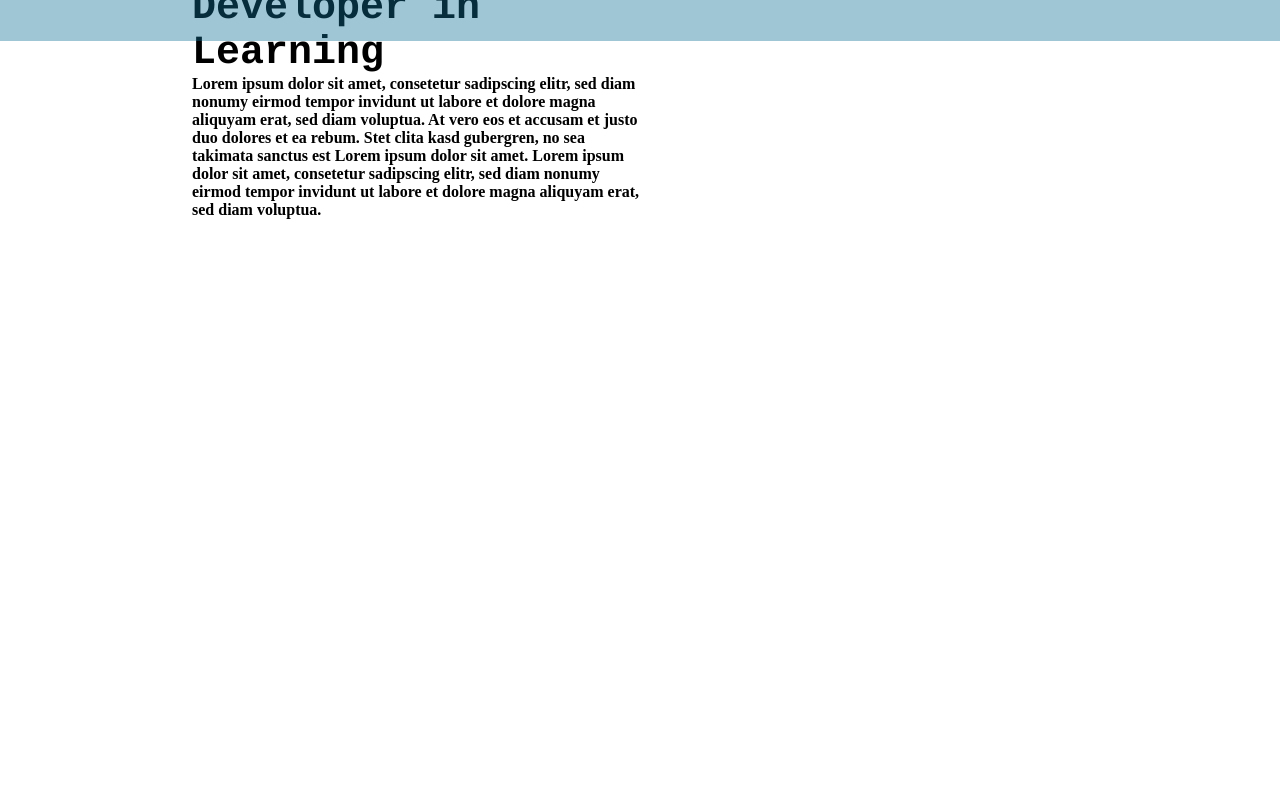
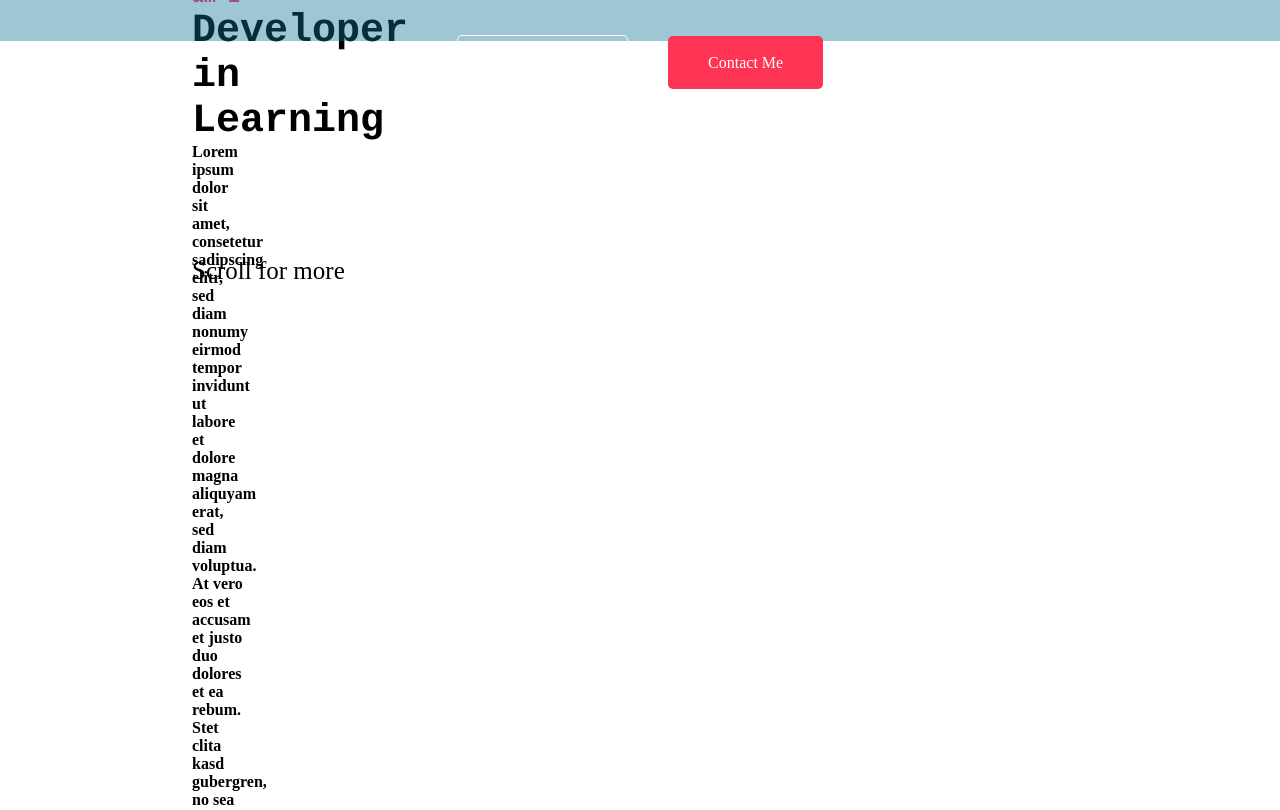
Before and after one commit to puff1g/Portfolio, a Gatsby site: page / in a window 1280 px wide. Shown: the part 759-1569 px from the top of the page. Before the commit the page ends 978 px from the top, so only its background shows below. Built offline with nearby package versions, Linux system fonts and the light colour scheme; Gatsby itself is replaced by a stand-in of ours.

Commit message:
Usage of grid

```diff
--- a/src/styles/styles.scss
+++ b/src/styles/styles.scss
@@ -179,11 +179,13 @@ header {
     margin-left: 15vw;
     width: 40%;
     height: 50%;
-    display: flex;
-    flex-direction: row;
+    display: grid;
+    grid-template-columns: 10% 40% 40% 10%;
+    /* display: flex;
+    flex-direction: row; */
     .Mainsubdata {
         widows: 49%;
-        flex-direction: column;
+        // flex-direction: column;
         h2{
             font-family: $fontmain;
             font-size: 20px;
```
